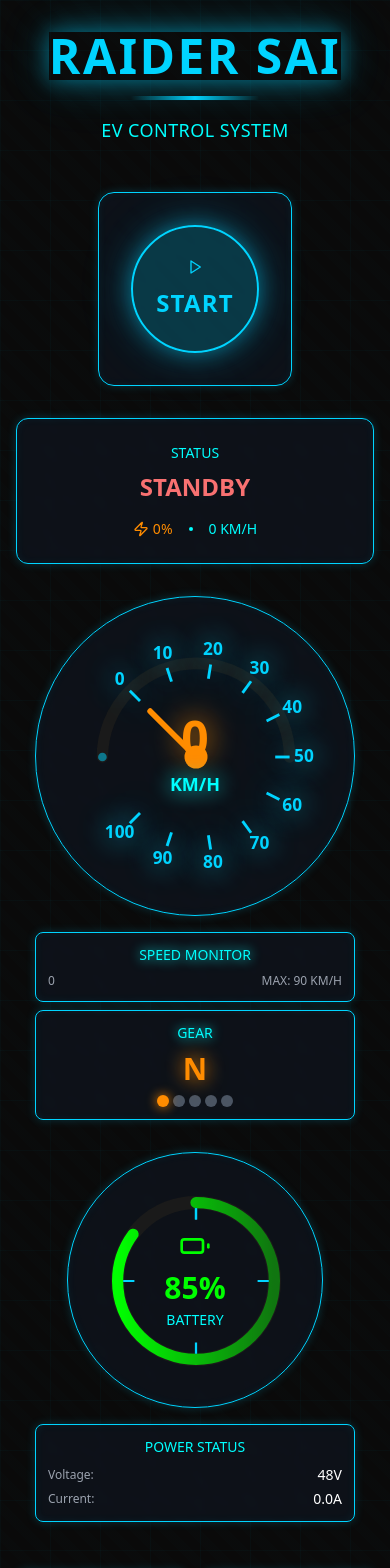
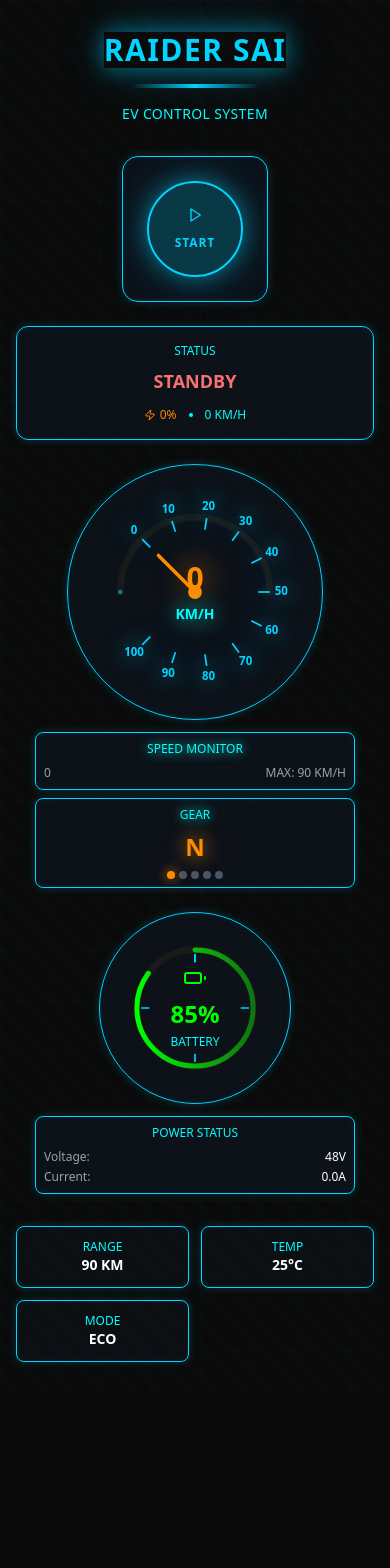
Before and after one commit to Pavankreative/Raider-Sai, a React (Vite) app: page / in a window 390 px wide. Shown: the top 1568 px of the page. After the commit the page ends 1394 px from the top, so only its background shows below. Built offline with nearby package versions, Linux system fonts and the light colour scheme.

Commit message:
Reduce icon and status bar sizes
Reduced sizes of icons and status bars for improved mobile app experience.

```diff
--- a/src/components/BatteryIndicator.tsx
+++ b/src/components/BatteryIndicator.tsx
@@ -23,10 +23,10 @@ const BatteryIndicator = ({ batteryLevel, isRunning }: BatteryIndicatorProps) =>
 
   return (
     <div className="flex flex-col items-center">
-      <div className="relative w-64 h-64">
+      <div className="relative w-48 h-48 md:w-64 md:h-64">
         <div className="absolute inset-0 rounded-full tron-border bg-gray-900/50 backdrop-blur-sm">
           {/* Battery level ring */}
-          <svg className="absolute inset-4 w-56 h-56 transform -rotate-90" viewBox="0 0 200 200">
+          <svg className="absolute inset-3 md:inset-4 w-42 h-42 md:w-56 md:h-56 transform -rotate-90" viewBox="0 0 200 200">
             <defs>
               <linearGradient id="batteryGradient" x1="0%" y1="0%" x2="0%" y2="100%">
                 <stop offset="0%" stopColor={getBatteryColor()} />
@@ -41,7 +41,7 @@ const BatteryIndicator = ({ batteryLevel, isRunning }: BatteryIndicatorProps) =>
               r="70"
               fill="none"
               stroke="#1a1a1a"
-              strokeWidth="12"
+              strokeWidth="8"
             />
 
             {/* Battery level circle */}
@@ -51,7 +51,7 @@ const BatteryIndicator = ({ batteryLevel, isRunning }: BatteryIndicatorProps) =>
               r="70"
               fill="none"
               stroke="url(#batteryGradient)"
-              strokeWidth="10"
+              strokeWidth="6"
               strokeLinecap="round"
               strokeDasharray={`${(batteryLevel / 100) * 440} 440`}
               className={`transition-all duration-1000 ${isRunning ? 'animate-pulse' : ''}`}
@@ -82,16 +82,16 @@ const BatteryIndicator = ({ batteryLevel, isRunning }: BatteryIndicatorProps) =>
           {/* Center display */}
           <div className="absolute inset-0 flex flex-col items-center justify-center">
             <BatteryIcon
-              className={`w-8 h-8 mb-2`}
+              className={`w-6 h-6 md:w-8 md:h-8 mb-2`}
               style={{ color: getBatteryColor() }}
             />
-            <div className="text-3xl font-bold mb-1" style={{ color: getBatteryColor() }}>
+            <div className="text-2xl md:text-3xl font-bold mb-1" style={{ color: getBatteryColor() }}>
               {batteryLevel.toFixed(0)}%
             </div>
-            <div className="text-sm text-neon-cyan">BATTERY</div>
+            <div className="text-xs text-neon-cyan">BATTERY</div>
             {isRunning && (
               <div className="flex items-center mt-2 text-xs text-neon-orange">
-                <Zap className="w-3 h-3 mr-1" />
+                <Zap className="w-2 h-2 md:w-3 md:h-3 mr-1" />
                 CONSUMING
               </div>
             )}
@@ -99,16 +99,16 @@ const BatteryIndicator = ({ batteryLevel, isRunning }: BatteryIndicatorProps) =>
         </div>
       </div>
 
-      <div className="mt-4 space-y-2 w-full max-w-xs">
-        <div className="tron-border rounded-lg p-3 bg-gray-900/50 backdrop-blur-sm">
-          <div className="text-neon-cyan text-sm text-center mb-2">POWER STATUS</div>
+      <div className="mt-3 space-y-2 w-full max-w-xs">
+        <div className="tron-border rounded-lg p-2 md:p-3 bg-gray-900/50 backdrop-blur-sm">
+          <div className="text-neon-cyan text-xs text-center mb-2">POWER STATUS</div>
           <div className="flex justify-between items-center">
             <span className="text-xs text-gray-400">Voltage:</span>
-            <span className="text-sm text-white">48V</span>
+            <span className="text-xs md:text-sm text-white">48V</span>
           </div>
           <div className="flex justify-between items-center mt-1">
             <span className="text-xs text-gray-400">Current:</span>
-            <span className="text-sm text-white">{isRunning ? '24.1A' : '0.0A'}</span>
+            <span className="text-xs md:text-sm text-white">{isRunning ? '24.1A' : '0.0A'}</span>
           </div>
         </div>
       </div>
--- a/src/components/BikeControls.tsx
+++ b/src/components/BikeControls.tsx
@@ -1,5 +1,3 @@
-
-
 import React, { useState, useEffect } from 'react';
 import { Play, Square, Zap, Battery } from 'lucide-react';
 import { Button } from '@/components/ui/button';
@@ -68,20 +66,20 @@ const BikeControls = () => {
 
       <div className="relative z-10 container mx-auto px-4 py-8">
         {/* Header */}
-        <div className="text-center mb-12">
+        <div className="text-center mb-8">
           <div className="flex items-center justify-center mb-4">
-            <h1 className="text-5xl font-bold text-neon-blue tron-glow tracking-wider">
+            <h1 className="text-3xl md:text-5xl font-bold text-neon-blue tron-glow tracking-wider">
               RAIDER SAI
             </h1>
           </div>
           <div className="w-32 h-1 bg-gradient-to-r from-transparent via-neon-blue to-transparent mx-auto" />
-          <p className="text-neon-cyan mt-4 text-lg tracking-wide">
+          <p className="text-neon-cyan mt-4 text-sm md:text-lg tracking-wide">
             EV CONTROL SYSTEM
           </p>
         </div>
 
         {/* Main Control Grid */}
-        <div className="grid grid-cols-1 lg:grid-cols-3 gap-8 max-w-6xl mx-auto">
+        <div className="grid grid-cols-1 lg:grid-cols-3 gap-6 max-w-6xl mx-auto">
 
           {/* Speed Gauge */}
           <div className="lg:col-span-1 order-2 lg:order-1">
@@ -90,11 +88,11 @@ const BikeControls = () => {
 
           {/* Central Control */}
           <div className="lg:col-span-1 order-1 lg:order-2 flex flex-col items-center justify-center">
-            <div className="tron-border rounded-2xl p-8 bg-gray-900/50 backdrop-blur-sm mb-8">
+            <div className="tron-border rounded-2xl p-6 bg-gray-900/50 backdrop-blur-sm mb-6">
               <Button
                 onClick={toggleBike}
                 className={`
-                  w-32 h-32 rounded-full text-2xl font-bold tracking-wider
+                  w-24 h-24 md:w-32 md:h-32 rounded-full text-lg md:text-2xl font-bold tracking-wider
                   transition-all duration-300 transform hover:scale-105 flex flex-col items-center justify-center
                   ${isRunning
                     ? 'bg-red-600/20 border-2 border-red-400 text-red-400 hover:bg-red-600/30 animate-glow-pulse'
@@ -104,32 +102,32 @@ const BikeControls = () => {
               >
                 {isRunning ? (
                   <>
-                    <Square className="w-6 h-6 mb-1" />
-                    <span>STOP</span>
+                    <Square className="w-4 h-4 md:w-6 md:h-6 mb-1" />
+                    <span className="text-xs md:text-base">STOP</span>
                   </>
                 ) : (
                   <>
-                    <Play className="w-6 h-6 mb-1" />
-                    <span>START</span>
+                    <Play className="w-4 h-4 md:w-6 md:h-6 mb-1" />
+                    <span className="text-xs md:text-base">START</span>
                   </>
                 )}
               </Button>
             </div>
 
             {/* Status Display */}
-            <div className="tron-border rounded-xl p-6 bg-gray-900/50 backdrop-blur-sm w-full max-w-sm">
+            <div className="tron-border rounded-xl p-4 bg-gray-900/50 backdrop-blur-sm w-full max-w-sm">
               <div className="text-center">
-                <div className="text-sm text-neon-cyan mb-2">STATUS</div>
-                <div className={`text-2xl font-bold ${isRunning ? 'text-green-400' : 'text-red-400'}`}>
+                <div className="text-xs text-neon-cyan mb-2">STATUS</div>
+                <div className={`text-lg md:text-2xl font-bold ${isRunning ? 'text-green-400' : 'text-red-400'}`}>
                   {isRunning ? 'ACTIVE' : 'STANDBY'}
                 </div>
-                <div className="mt-4 flex justify-center items-center space-x-4">
+                <div className="mt-3 flex justify-center items-center space-x-3">
                   <div className="flex items-center">
-                    <Zap className="w-4 h-4 text-neon-orange mr-1" />
-                    <span className="text-sm text-neon-orange">{power.toFixed(0)}%</span>
+                    <Zap className="w-3 h-3 text-neon-orange mr-1" />
+                    <span className="text-xs text-neon-orange">{power.toFixed(0)}%</span>
                   </div>
                   <div className="w-1 h-1 bg-neon-cyan rounded-full" />
-                  <div className="text-sm text-neon-cyan">
+                  <div className="text-xs text-neon-cyan">
                     {speed.toFixed(0)} KM/H
                   </div>
                 </div>
@@ -144,18 +142,18 @@ const BikeControls = () => {
         </div>
 
         {/* Bottom Stats */}
-        <div className="mt-12 grid grid-cols-2 md:grid-cols-3 gap-4">
-          <div className="tron-border rounded-lg p-4 bg-gray-900/30 text-center">
-            <div className="text-neon-cyan text-sm">RANGE</div>
-            <div className="text-white text-lg font-bold">90 KM</div>
+        <div className="mt-8 grid grid-cols-2 md:grid-cols-3 gap-3">
+          <div className="tron-border rounded-lg p-3 bg-gray-900/30 text-center">
+            <div className="text-neon-cyan text-xs">RANGE</div>
+            <div className="text-white text-sm md:text-lg font-bold">90 KM</div>
           </div>
-          <div className="tron-border rounded-lg p-4 bg-gray-900/30 text-center">
-            <div className="text-neon-cyan text-sm">TEMP</div>
-            <div className="text-white text-lg font-bold">{(25 + speed * 0.3).toFixed(0)}°C</div>
+          <div className="tron-border rounded-lg p-3 bg-gray-900/30 text-center">
+            <div className="text-neon-cyan text-xs">TEMP</div>
+            <div className="text-white text-sm md:text-lg font-bold">{(25 + speed * 0.3).toFixed(0)}°C</div>
           </div>
-          <div className="tron-border rounded-lg p-4 bg-gray-900/30 text-center">
-            <div className="text-neon-cyan text-sm">MODE</div>
-            <div className="text-white text-lg font-bold">ECO</div>
+          <div className="tron-border rounded-lg p-3 bg-gray-900/30 text-center">
+            <div className="text-neon-cyan text-xs">MODE</div>
+            <div className="text-white text-sm md:text-lg font-bold">ECO</div>
           </div>
         </div>
       </div>
--- a/src/components/SpeedGauge.tsx
+++ b/src/components/SpeedGauge.tsx
@@ -9,15 +9,15 @@ interface SpeedGaugeProps {
 
 const SpeedGauge = ({ speed, isRunning, gear }: SpeedGaugeProps) => {
   const maxSpeed = 100;
-  const angle = (speed / maxSpeed) * 270 - 135; // Changed to 270 degrees for full circle
+  const angle = (speed / maxSpeed) * 270 - 135;
 
   return (
     <div className="flex flex-col items-center">
-      <div className="relative w-80 h-80"> {/* Increased size for horizontal layout */}
+      <div className="relative w-64 h-64 md:w-80 md:h-80">
         {/* Outer ring */}
         <div className="absolute inset-0 rounded-full tron-border bg-gray-900/50 backdrop-blur-sm">
           {/* Speed arc background */}
-          <svg className="absolute inset-4 w-72 h-72" viewBox="0 0 200 200">
+          <svg className="absolute inset-3 md:inset-4 w-58 h-58 md:w-72 md:h-72" viewBox="0 0 200 200">
             <defs>
               <linearGradient id="speedGradient" x1="0%" y1="0%" x2="100%" y2="0%">
                 <stop offset="0%" stopColor="#00d4ff" />
@@ -31,7 +31,7 @@ const SpeedGauge = ({ speed, isRunning, gear }: SpeedGaugeProps) => {
               d="M 35 100 A 65 65 0 1 1 165 100"
               fill="none"
               stroke="#1a1a1a"
-              strokeWidth="8"
+              strokeWidth="6"
               strokeLinecap="round"
             />
 
@@ -40,7 +40,7 @@ const SpeedGauge = ({ speed, isRunning, gear }: SpeedGaugeProps) => {
               d="M 35 100 A 65 65 0 1 1 165 100"
               fill="none"
               stroke="url(#speedGradient)"
-              strokeWidth="6"
+              strokeWidth="4"
               strokeLinecap="round"
               strokeDasharray={`${(speed / maxSpeed) * 300} 300`}
               className={`transition-all duration-500 ${isRunning ? 'opacity-100 drop-shadow-[0_0_15px_#00d4ff]' : 'opacity-50'}`}
@@ -48,7 +48,7 @@ const SpeedGauge = ({ speed, isRunning, gear }: SpeedGaugeProps) => {
 
             {/* Speed markings */}
             {[0, 10, 20, 30, 40, 50, 60, 70, 80, 90, 100].map((mark, index) => {
-              const markAngle = (mark / maxSpeed) * 270 - 135; // Full circle distribution
+              const markAngle = (mark / maxSpeed) * 270 - 135;
               const x1 = 100 + 55 * Math.cos((markAngle * Math.PI) / 180);
               const y1 = 100 + 55 * Math.sin((markAngle * Math.PI) / 180);
               const x2 = 100 + 65 * Math.cos((markAngle * Math.PI) / 180);
@@ -62,14 +62,14 @@ const SpeedGauge = ({ speed, isRunning, gear }: SpeedGaugeProps) => {
                     x2={x2}
                     y2={y2}
                     stroke="#00d4ff"
-                    strokeWidth="2"
+                    strokeWidth="1.5"
                     className="drop-shadow-[0_0_12px_#00d4ff]"
                   />
                   <text
                     x={100 + 75 * Math.cos((markAngle * Math.PI) / 180)}
                     y={100 + 75 * Math.sin((markAngle * Math.PI) / 180)}
                     fill="#00d4ff"
-                    fontSize="12"
+                    fontSize="10"
                     textAnchor="middle"
                     dominantBaseline="middle"
                     className="drop-shadow-[0_0_10px_#00d4ff] font-bold"
@@ -87,7 +87,7 @@ const SpeedGauge = ({ speed, isRunning, gear }: SpeedGaugeProps) => {
               x2={100 + 45 * Math.cos((angle * Math.PI) / 180)}
               y2={100 + 45 * Math.sin((angle * Math.PI) / 180)}
               stroke="#ff8c00"
-              strokeWidth="4"
+              strokeWidth="3"
               strokeLinecap="round"
               className={`transition-all duration-500 ${isRunning ? 'drop-shadow-[0_0_20px_#ff8c00]' : ''}`}
             />
@@ -96,7 +96,7 @@ const SpeedGauge = ({ speed, isRunning, gear }: SpeedGaugeProps) => {
             <circle
               cx="100"
               cy="100"
-              r="8"
+              r="6"
               fill="#ff8c00"
               className={isRunning ? 'drop-shadow-[0_0_20px_#ff8c00]' : ''}
             />
@@ -104,17 +104,17 @@ const SpeedGauge = ({ speed, isRunning, gear }: SpeedGaugeProps) => {
 
           {/* Center display */}
           <div className="absolute inset-0 flex flex-col items-center justify-center">
-            <div className="text-5xl font-bold text-neon-orange mb-2 drop-shadow-[0_0_15px_#ff8c00]">
+            <div className="text-3xl md:text-5xl font-bold text-neon-orange mb-2 drop-shadow-[0_0_15px_#ff8c00]">
               {speed.toFixed(0)}
             </div>
-            <div className="text-lg text-neon-cyan drop-shadow-[0_0_10px_#00ffff] font-bold">KM/H</div>
+            <div className="text-sm md:text-lg text-neon-cyan drop-shadow-[0_0_10px_#00ffff] font-bold">KM/H</div>
           </div>
         </div>
       </div>
 
-      <div className="mt-4 space-y-2 w-full max-w-xs">
-        <div className="tron-border rounded-lg p-3 bg-gray-900/50 backdrop-blur-sm">
-          <div className="text-neon-cyan text-sm text-center drop-shadow-[0_0_6px_#00ffff]">SPEED MONITOR</div>
+      <div className="mt-3 space-y-2 w-full max-w-xs">
+        <div className="tron-border rounded-lg p-2 md:p-3 bg-gray-900/50 backdrop-blur-sm">
+          <div className="text-neon-cyan text-xs text-center drop-shadow-[0_0_6px_#00ffff]">SPEED MONITOR</div>
           <div className="flex justify-between mt-2 text-xs text-gray-400">
             <span>0</span>
             <span>MAX: 90 KM/H</span>
@@ -122,20 +122,20 @@ const SpeedGauge = ({ speed, isRunning, gear }: SpeedGaugeProps) => {
         </div>
 
         {/* Gear Indicator */}
-        <div className="tron-border rounded-lg p-3 bg-gray-900/50 backdrop-blur-sm">
-          <div className="text-neon-cyan text-sm text-center mb-2 drop-shadow-[0_0_6px_#00ffff]">GEAR</div>
+        <div className="tron-border rounded-lg p-2 md:p-3 bg-gray-900/50 backdrop-blur-sm">
+          <div className="text-neon-cyan text-xs text-center mb-2 drop-shadow-[0_0_6px_#00ffff]">GEAR</div>
           <div className="flex justify-center items-center">
-            <div className="text-3xl font-bold text-neon-orange drop-shadow-[0_0_10px_#ff8c00]">
+            <div className="text-2xl md:text-3xl font-bold text-neon-orange drop-shadow-[0_0_10px_#ff8c00]">
               {gear === 0 ? 'N' : gear}
             </div>
           </div>
           <div className="flex justify-center mt-2 space-x-1">
             {/* Neutral indicator */}
-            <div className={`w-3 h-3 rounded-full ${gear === 0 ? 'bg-neon-orange drop-shadow-[0_0_6px_#ff8c00]' : 'bg-gray-600'}`} />
+            <div className={`w-2 h-2 md:w-3 md:h-3 rounded-full ${gear === 0 ? 'bg-neon-orange drop-shadow-[0_0_6px_#ff8c00]' : 'bg-gray-600'}`} />
             {[1, 2, 3, 4].map((g) => (
               <div
                 key={g}
-                className={`w-3 h-3 rounded-full ${
+                className={`w-2 h-2 md:w-3 md:h-3 rounded-full ${
                   g <= gear && gear > 0 ? 'bg-neon-orange drop-shadow-[0_0_6px_#ff8c00]' : 'bg-gray-600'
                 }`}
               />
```
